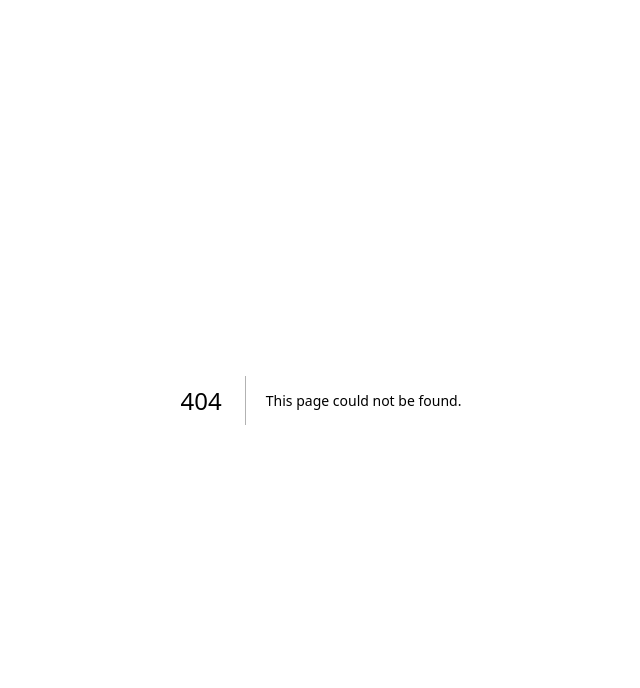
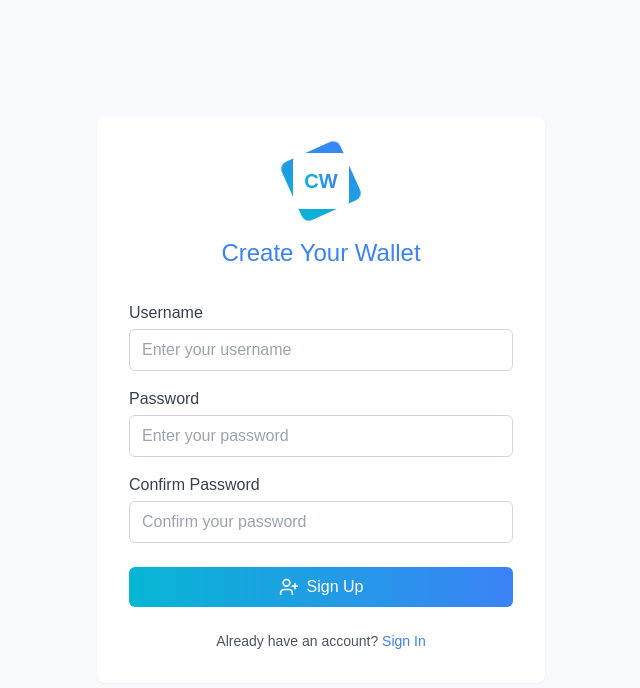
Before and after one commit to Kabirsharma2607/Cap-Wall, a Next.js app: page /signup in a window 1280 px wide. Before the commit this address had no page. Shown: the top 688 px of the page, without its empty margins (319-959 px from the left). Built offline with nearby package versions, Linux system fonts and the light colour scheme.

Commit message:
signup page

```diff
--- /dev/null
+++ b/app/(auth)/layout.tsx
@@ -0,0 +1,12 @@
+import React from 'react';
+
+const Layout: React.FC<{ children: React.ReactNode }> = ({ children }) => {
+
+    return (
+        <div>
+            {children}
+        </div>
+    );
+}
+
+export default Layout;
--- /dev/null
+++ b/app/(auth)/signup/page.tsx
@@ -0,0 +1,165 @@
+"use client"
+
+import type React from "react"
+
+import { useState } from "react"
+import Link from "next/link"
+import { UserPlus } from "lucide-react"
+import { Logo } from '@/components/logo'
+
+const Signup =() => {
+  const [formData, setFormData] = useState({
+    username: "",
+    password: "",
+    confirmPassword: "",
+  })
+
+  const [errors, setErrors] = useState({
+    username: "",
+    password: "",
+    confirmPassword: "",
+    form: "",
+  })
+
+  const handleChange = (e: React.ChangeEvent<HTMLInputElement>) => {
+    const { name, value } = e.target
+    setFormData((prev) => ({
+      ...prev,
+      [name]: value,
+    }))
+
+    // Clear error when user starts typing
+    if (errors[name as keyof typeof errors]) {
+      setErrors((prev) => ({
+        ...prev,
+        [name]: "",
+      }))
+    }
+  }
+
+  const validateForm = () => {
+    let isValid = true
+    const newErrors = {
+      username: "",
+      password: "",
+      confirmPassword: "",
+      form: "",
+    }
+
+    if (!formData.username.trim()) {
+      newErrors.username = "Username is required"
+      isValid = false
+    }
+
+    if (!formData.password) {
+      newErrors.password = "Password is required"
+      isValid = false
+    } else if (formData.password.length < 8) {
+      newErrors.password = "Password must be at least 8 characters"
+      isValid = false
+    }
+
+    if (!formData.confirmPassword) {
+      newErrors.confirmPassword = "Please confirm your password"
+      isValid = false
+    } else if (formData.password !== formData.confirmPassword) {
+      newErrors.confirmPassword = "Passwords do not match"
+      isValid = false
+    }
+
+    setErrors(newErrors)
+    return isValid
+  }
+
+  const handleSubmit = (e: React.FormEvent) => {
+    e.preventDefault()
+
+    if (validateForm()) {
+      // Handle successful signup
+      console.log("Form submitted:", formData)
+      // Here you would typically call your signup API
+    }
+  }
+
+  return (
+    <div className="flex justify-center items-center min-h-screen bg-gray-50">
+      <div className="w-full max-w-md p-8 bg-white rounded-lg shadow-sm">
+
+        <div className="flex justify-center mb-6">
+          <Logo/>
+        </div>
+
+        <h1 className="text-2xl font-medium text-center text-blue-500 mb-8">Create Your Wallet</h1>
+
+        <form onSubmit={handleSubmit}>
+          <div className="mb-4">
+            <label htmlFor="username" className="block text-gray-700 mb-1">
+              Username
+            </label>
+            <input
+              type="text"
+              id="username"
+              name="username"
+              value={formData.username}
+              onChange={handleChange}
+              placeholder="Enter your username"
+              className="w-full px-3 py-2 border border-gray-300 rounded-md focus:outline-none focus:ring-1 focus:ring-blue-500"
+            />
+            {errors.username && <p className="mt-1 text-sm text-red-500">{errors.username}</p>}
+          </div>
+
+          <div className="mb-4">
+            <label htmlFor="password" className="block text-gray-700 mb-1">
+              Password
+            </label>
+            <input
+              type="password"
+              id="password"
+              name="password"
+              value={formData.password}
+              onChange={handleChange}
+              placeholder="Enter your password"
+              className="w-full px-3 py-2 border border-gray-300 rounded-md focus:outline-none focus:ring-1 focus:ring-blue-500"
+            />
+            {errors.password && <p className="mt-1 text-sm text-red-500">{errors.password}</p>}
+          </div>
+
+          <div className="mb-6">
+            <label htmlFor="confirmPassword" className="block text-gray-700 mb-1">
+              Confirm Password
+            </label>
+            <input
+              type="password"
+              id="confirmPassword"
+              name="confirmPassword"
+              value={formData.confirmPassword}
+              onChange={handleChange}
+              placeholder="Confirm your password"
+              className="w-full px-3 py-2 border border-gray-300 rounded-md focus:outline-none focus:ring-1 focus:ring-blue-500"
+            />
+            {errors.confirmPassword && <p className="mt-1 text-sm text-red-500">{errors.confirmPassword}</p>}
+          </div>
+
+          <button
+            type="submit"
+            className="w-full flex items-center justify-center py-2 px-4 bg-gradient-to-r from-cyan-500 to-blue-500 hover:opacity-90 text-white font-medium rounded-md transition-opacity"
+          >
+            <UserPlus className="w-5 h-5 mr-2" />
+            Sign Up
+          </button>
+
+          {errors.form && <p className="mt-3 text-sm text-center text-red-500">{errors.form}</p>}
+        </form>
+
+        <div className="mt-6 text-center text-sm text-gray-600">
+          Already have an account?{" "}
+          <Link href="/login" className="text-blue-500 hover:underline">
+            Sign In
+          </Link>
+        </div>
+      </div>
+    </div>
+  )
+}
+
+export default Signup;
--- a/components/logo.tsx
+++ b/components/logo.tsx
@@ -11,7 +11,7 @@ export function Logo() {
       transition={{ type: "spring", duration: 1.5 }}
     >
       <motion.div
-        className="absolute inset-0 rounded-lg bg-gradient-to-br from-purple-600 to-orange-500"
+        className="absolute inset-0 rounded-lg bg-gradient-to-br from-cyan-500 to-blue-500"
         animate={{
           rotate: [0, 90, 180, 270, 360],
         }}
@@ -22,12 +22,12 @@ export function Logo() {
         }}
       />
       <motion.div
-        className="absolute inset-1 bg-black rounded-lg flex items-center justify-center"
+        className="absolute inset-1 bg-white rounded-lg flex items-center justify-center"
         initial={{ opacity: 0 }}
         animate={{ opacity: 1 }}
         transition={{ delay: 0.5 }}
       >
-        <span className="text-xl font-bold bg-gradient-to-r from-purple-600 to-orange-500 text-transparent bg-clip-text">
+        <span className="text-xl font-bold bg-gradient-to-r from-cyan-500 to-blue-500 text-transparent bg-clip-text">
           CW
         </span>
       </motion.div>
```
